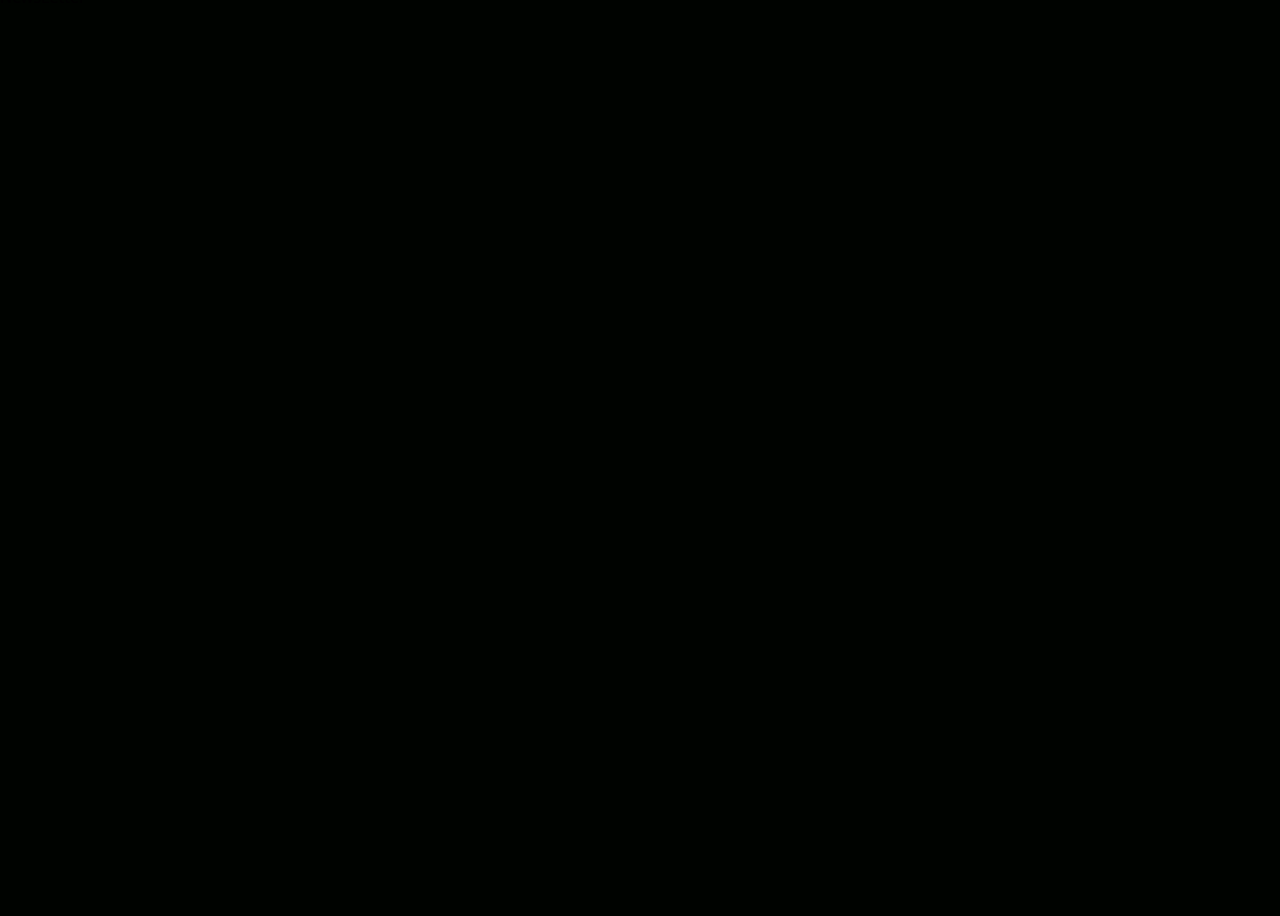
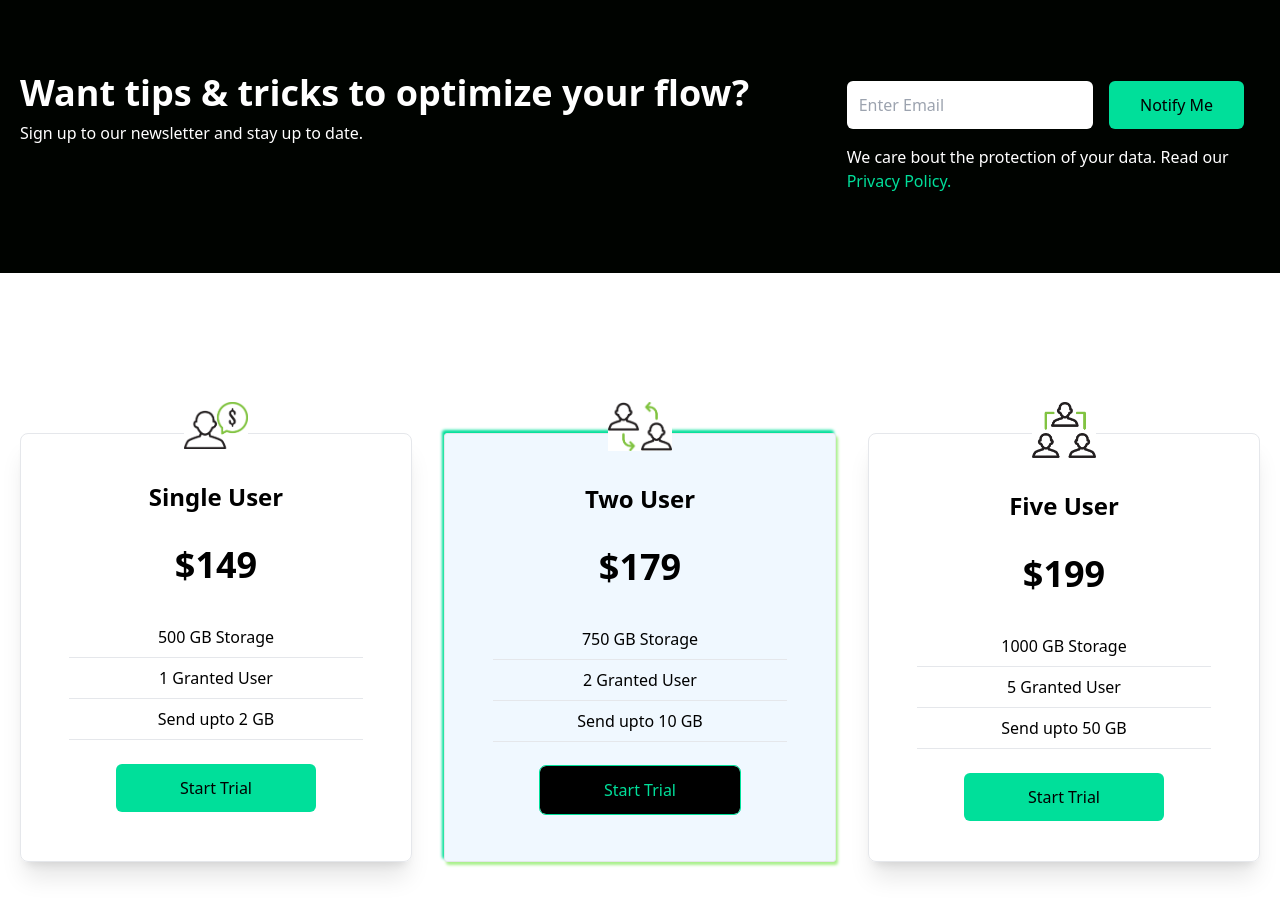
Before and after one commit to Kashyap-Pandya/groww, a React (Vite) app: page / in a window 1280 px wide. Shown: the part 1260-2176 px from the top of the page. Before the commit the page ends 1269 px from the top, so only its background shows below. Built offline with nearby package versions, Linux system fonts and the light colour scheme.

Commit message:
[ADD] card component

```diff
--- a/src/App.jsx
+++ b/src/App.jsx
@@ -1,7 +1,10 @@
 import Analytics from "./Components/Analytics";
+
+import Cards from "./Components/Cards";
 import Hero from "./Components/Hero";
 import Nav from "./Components/Nav";
 import NewsLetter from "./Components/NewsLetter";
+
 
 const App = () => {
 	return (
@@ -10,6 +13,7 @@ const App = () => {
 			<Hero />
 			<Analytics />
 			<NewsLetter />
+			<Cards/>
 		</>
 	);
 };
--- /dev/null
+++ b/src/Components/Card.jsx
@@ -0,0 +1,25 @@
+const Card = ({ img, h2, p, p1, p2, p3, btn, margin, bg }) => {
+	console.log(margin);
+	return (
+		<div
+			className={`w-full text-center shadow-xl md:my-0 my-4 flex flex-col p-4 rounded-lg hover:scale-105 border ${margin} ${bg}`}
+		>
+			<img
+				src={img}
+				className='w-[4rem] mx-auto mt-[-3rem] bg-white'
+				alt='icon'
+			/>
+			<h2 className='text-2xl font-bold py-8 '>{h2}</h2>
+			<p className='text-4xl font-bold'>{p}</p>
+			<div className='font-medium'>
+				<p className='py-2 border-b mx-8 mt-8 no-li whitespace-nowrap'>
+					{p1}
+				</p>
+				<p className='py-2 border-b mx-8'>{p2}</p>
+				<p className='py-2 border-b mx-8'>{p3}</p>
+			</div>
+			<button className={btn}>Start Trial</button>
+		</div>
+	);
+};
+export default Card;
--- /dev/null
+++ b/src/Components/Cards.jsx
@@ -0,0 +1,45 @@
+import img1 from "../assets/single.png";
+import img2 from "../assets/double.png";
+import img3 from "../assets/triple.png";
+import Card from "../Components/Card";
+
+const Cards = () => {
+	return (
+		<main className=' py-[10rem] px-4 bg-white'>
+			<div className='max-w-[1240px] mx-auto grid md:grid-cols-3 gap-8'>
+				<Card
+					img={img1}
+					h2='Single User'
+					p='$149'
+					p1='500 GB Storage'
+					p2='1 Granted User'
+					p3='Send upto 2 GB'
+					btn='light-btn'
+					margin='no-margin'
+				/>
+				<Card
+					img={img2}
+					h2='Two User'
+					p='$179'
+					p1='750 GB Storage'
+					p2='2 Granted User'
+					p3='Send upto 10 GB'
+					btn='dark-btn'
+					bg='bg-[#F0F8FF]'
+					margin='margin'
+				/>
+				<Card
+					img={img3}
+					h2='Five User'
+					p='$199'
+					p1='1000 GB Storage'
+					p2='5 Granted User'
+					p3='Send upto 50 GB'
+					btn='light-btn'
+					margin='no-margin'
+				/>
+			</div>
+		</main>
+	);
+};
+export default Cards;
--- a/src/Components/NewsLetter.jsx
+++ b/src/Components/NewsLetter.jsx
@@ -1,4 +1,33 @@
 const NewsLetter = () => {
-	return <div>NewsLetter</div>;
+	return (
+		<div className='w-full py-16 text-white px-4'>
+			<div className='max-w-[1240px] mx-auto grid lg:grid-cols-3'>
+				<div className='lg:col-span-2 my-4'>
+					<h1 className='md:text-4xl sm:text-3xl text-2xl font-bold py-2'>
+						Want tips & tricks to optimize your flow?
+					</h1>
+					<p>Sign up to our newsletter and stay up to date.</p>
+				</div>
+				<div className='my-4'>
+					<div className='flex flex-col sm:flex-row items-center justify-between w-full'>
+						<input
+							className='p-3 flex w-full rounded-md text-black'
+							type='email'
+							placeholder='Enter Email'
+						/>
+
+						<button className='light-btn sm:m-4'>Notify Me</button>
+					</div>
+					<p>
+						We care bout the protection of your data. Read our{" "}
+						<span className='text-[#00df9a] cursor-pointer'>
+							Privacy Policy.
+						</span>
+					</p>
+				</div>
+			</div>
+		</div>
+	);
 };
+
 export default NewsLetter;
--- a/src/index.css
+++ b/src/index.css
@@ -4,6 +4,13 @@
 
 body {
 	background-color: #000300;
+}
+
+.margin {
+	margin-top: 2rem;
+	margin-bottom: 2rem;
+	border-radius: 3px;
+	box-shadow: 2px 3px 3px #a9f08b, -2px -3px 3px rgb(0, 223, 154);
 }
 
 @layer components {
```
